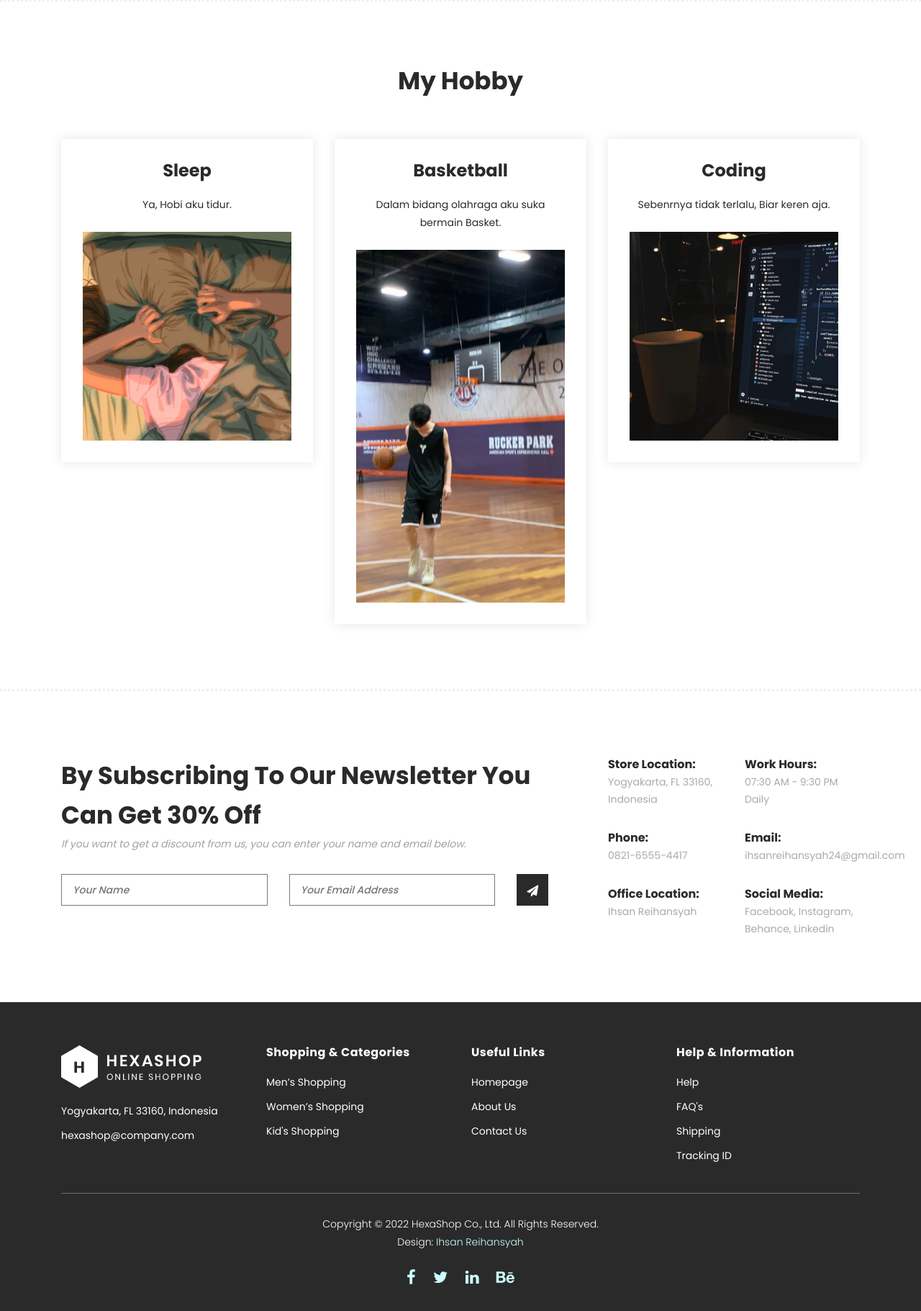
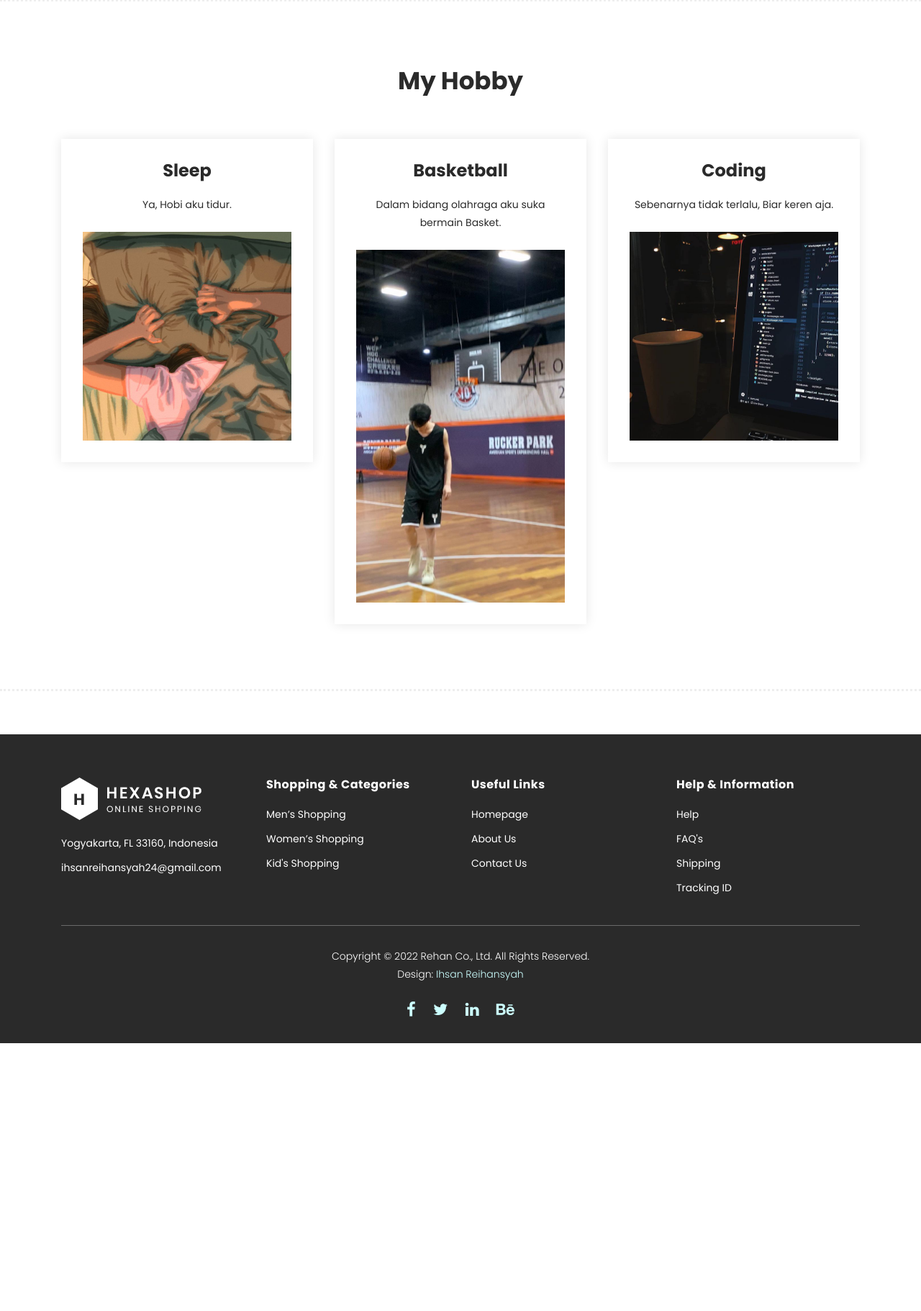
Before and after one commit to IhsanReihansyah/HEXASHOP, a PHP site: page /about.php in a window 1280 px wide. Shown: the part 1158-2979 px from the top of the page at 72% size. After the commit the page ends 2607 px from the top, so only its background shows below. Run offline with PHP 8.4, Linux system fonts and the light colour scheme.

Commit message:
11/15/2023

```diff
--- a/user/about.php
+++ b/user/about.php
@@ -9,7 +9,7 @@
     <meta name="author" content="">
     <link href="https://fonts.googleapis.com/css?family=Poppins:100,200,300,400,500,600,700,800,900&display=swap" rel="stylesheet">
 
-    <title>Hexashop - About Page</title>
+    <title>About Page</title>
 
 
     <!-- Additional CSS Files -->
@@ -54,9 +54,9 @@
                             <li class="submenu">
                                 <a href="javascript:;">Pages</a>
                                 <ul>
-                                    <li><a href="about.php" class="active">About Us</a></li>
+                                    <li><a href="about.php" class="active">About Me</a></li>
                                     <li><a href="products.php">Products</a></li>
-                                    <li><a href="contact.php">Contact Us</a></li>
+                                    <li><a href="contact.php">Contact Me</a></li>
                                 </ul>
                             </li>
                         <!-- ***** Menu End ***** -->
@@ -137,7 +137,7 @@
                 <div class="col-lg-4">
                     <div class="service-item">
                         <h4>Coding</h4>
-                        <p>Sebenrnya tidak terlalu, Biar keren aja.</p>
+                        <p>Sebenarnya tidak terlalu, Biar keren aja.</p>
                         <img src="../assets/images/coding.jpg" alt="">
                     </div>
                 </div>
@@ -146,61 +146,6 @@
     </section>
     <!-- ***** Services Area Ends ***** -->
 
-    <!-- ***** Subscribe Area Starts ***** -->
-    <div class="subscribe">
-        <div class="container">
-            <div class="row">
-                <div class="col-lg-8">
-                    <div class="section-heading">
-                        <h2>By Subscribing To Our Newsletter You Can Get 30% Off</h2>
-                        <span>If you want to get a discount from us, you can enter your name and email below.</span>
-                    </div>
-                    <form id="subscribe" action="" method="get">
-                        <div class="row">
-                            <div class="col-lg-5">
-                                <fieldset>
-                                    <input name="name" type="text" id="name" placeholder="Your Name" required="">
-                                </fieldset>
-                            </div>
-                            <div class="col-lg-5">
-                                <fieldset>
-                                    <input name="email" type="text" id="email" pattern="[^ @]*@[^ @]*"
-                                        placeholder="Your Email Address" required="">
-                                </fieldset>
-                            </div>
-                            <div class="col-lg-2">
-                                <fieldset>
-                                    <button type="submit" id="form-submit" class="main-dark-button"><i
-                                            class="fa fa-paper-plane"></i></button>
-                                </fieldset>
-                            </div>
-                        </div>
-                    </form>
-                </div>
-                <div class="col-lg-4">
-                    <div class="row">
-                        <div class="col-6">
-                            <ul>
-                                <li>Store Location:<br><span>Yogyakarta, FL 33160, Indonesia</span></li>
-                                <li>Phone:<br><span>0821-6555-4417</span></li>
-                                <li>Office Location:<br><span>Ihsan Reihansyah</span></li>
-                            </ul>
-                        </div>
-                        <div class="col-6">
-                            <ul>
-                                <li>Work Hours:<br><span>07:30 AM - 9:30 PM Daily</span></li>
-                                <li>Email:<br><span>ihsanreihansyah24@gmail.com</span></li>
-                                <li>Social Media:<br><span><a href="http://facebook.com">Facebook</a>, <a href="http://instagram.com">Instagram</a>, <a
-                                            href="http://behance.com">Behance</a>, <a href="http://linkedin.com">Linkedin</a></span></li>
-                            </ul>
-                        </div>
-                    </div>
-                </div>
-            </div>
-        </div>
-    </div>
-    <!-- ***** Subscribe Area Ends ***** -->
-
     <!-- ***** Footer Start ***** -->
     <footer>
         <div class="container">
@@ -208,11 +153,11 @@
                 <div class="col-lg-3">
                     <div class="first-item">
                         <div class="logo">
-                            <img src="../assets/images/white-logo.png" alt="hexashop ecommerce templatemo">
+                            <img src="../assets/images/white-logo.png" alt="">
                         </div>
                         <ul>
                             <li><a href="http://googlemaps.com">Yogyakarta, FL 33160, Indonesia</a></li>
-                            <li><a href="index.php">hexashop@company.com</a></li>
+                            <li><a href="index.php">ihsanreihansyah24@gmail.com</a></li>
                         </ul>
                     </div>
                 </div>
@@ -243,10 +188,10 @@
                 </div>
                 <div class="col-lg-12">
                     <div class="under-footer">
-                        <p>Copyright © 2022 HexaShop Co., Ltd. All Rights Reserved.
+                        <p>Copyright © 2022 Rehan Co., Ltd. All Rights Reserved.
 
                             <br>Design: <a href="https://www.instagram.com/ihsanreihaa" target="_parent"
-                                title="free css templates">Ihsan Reihansyah</a>
+                                title="">Ihsan Reihansyah</a>
                         </p>
                         <ul>
                             <li><a href="http://facebook.com"><i class="fa fa-facebook"></i></a></li>
```
Also changed, not shown: user/contact.php (+6 -7 lines), user/index.php (+6 -6 lines), user/kids.php (+7 -7 lines), user/men.php (+7 -7 lines), user/products.php (+10 -10 lines), user/single-product.php (+7 -7 lines), user/women.php (+7 -7 lines), 2 other files.
